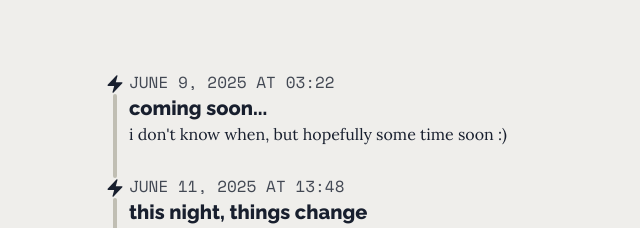
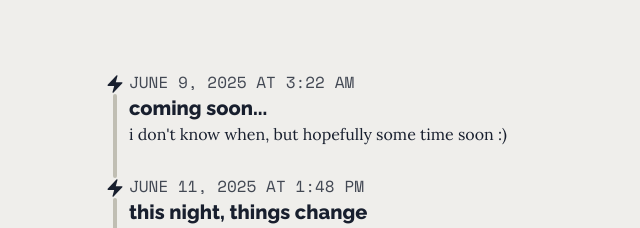
Before and after one commit to JagatJaishankar/jagat-jaishankar, a Next.js app: page / in a window 1280 px wide. Shown: the part 467-695 px from the top of the page, without its empty margins (223-863 px from the left). Built offline with nearby package versions, Linux system fonts and the light colour scheme.

Commit message:
fix: local time

```diff
--- /dev/null
+++ b/app/functions/LocalTime.js
@@ -0,0 +1,21 @@
+"use client";
+
+import { useEffect, useState } from "react";
+
+export default function LocalTime({ isoString }) {
+  const [localTime, setLocalTime] = useState("");
+
+  useEffect(() => {
+    const formatted = new Date(isoString).toLocaleString("en-US", {
+      month: "long",
+      day: "numeric",
+      year: "numeric",
+      hour: "numeric",
+      minute: "2-digit",
+      hour12: true,
+    });
+    setLocalTime(formatted);
+  }, [isoString]);
+
+  return <span>{localTime}</span>;
+}
--- a/app/page.js
+++ b/app/page.js
@@ -1,5 +1,7 @@
 import { BoltSVG, BoxArrowSVG } from "./components/SVGIcons.js";
 import Image from "next/image";
+
+import LocalTime from "./functions/LocalTime.js";
 
 export default function Home() {
   const backThen = "2025-06-09T02:52:45.604Z";
@@ -11,14 +13,7 @@ export default function Home() {
     minute: "2-digit", // "53"
     hour12: false, // "PM"
   });
-  const now = new Date().toLocaleString("en-US", {
-    month: "long", // "June"
-    day: "numeric", // "8"
-    year: "numeric", // "2025"
-    hour: "numeric", // "8"
-    minute: "2-digit",
-    hour12: false, // "PM"
-  });
+  const now = Date.now();
   return (
     <main className="text-primary">
       {/* blog header */}
@@ -49,7 +44,9 @@ export default function Home() {
               <BoltSVG />
             </div>
             <div className="timeline-end mb-6">
-              <time className="font-space uppercase opacity-80">{now}</time>
+              <time className="font-space uppercase opacity-80">
+                <LocalTime isoString={now} />
+              </time>
               <div className="font-raleway text-xl font-extrabold">
                 coming soon...
               </div>
@@ -76,14 +73,7 @@ export default function Home() {
                 </div>
                 <div className="timeline-end mb-6 space-y-1">
                   <time className="font-space uppercase opacity-80">
-                    {new Date(post.time).toLocaleString("en-US", {
-                      month: "long", // "June"
-                      day: "numeric", // "9"
-                      year: "numeric", // "2025"
-                      hour: "numeric", // "7"
-                      minute: "2-digit", // "53"
-                      hour12: false, // "PM"
-                    })}
+                    <LocalTime isoString={post.time} />
                   </time>
                   <div className="text-xl font-extrabold font-raleway">
                     this night, things change
@@ -113,7 +103,7 @@ export default function Home() {
             </div>
             <div className="timeline-end mb-6">
               <time className="font-space uppercase opacity-80">
-                {localTimeBackThen}
+                <LocalTime isoString={backThen} />
               </time>
               <div className="text-xl font-extrabold font-raleway">
                 the beginning
```
